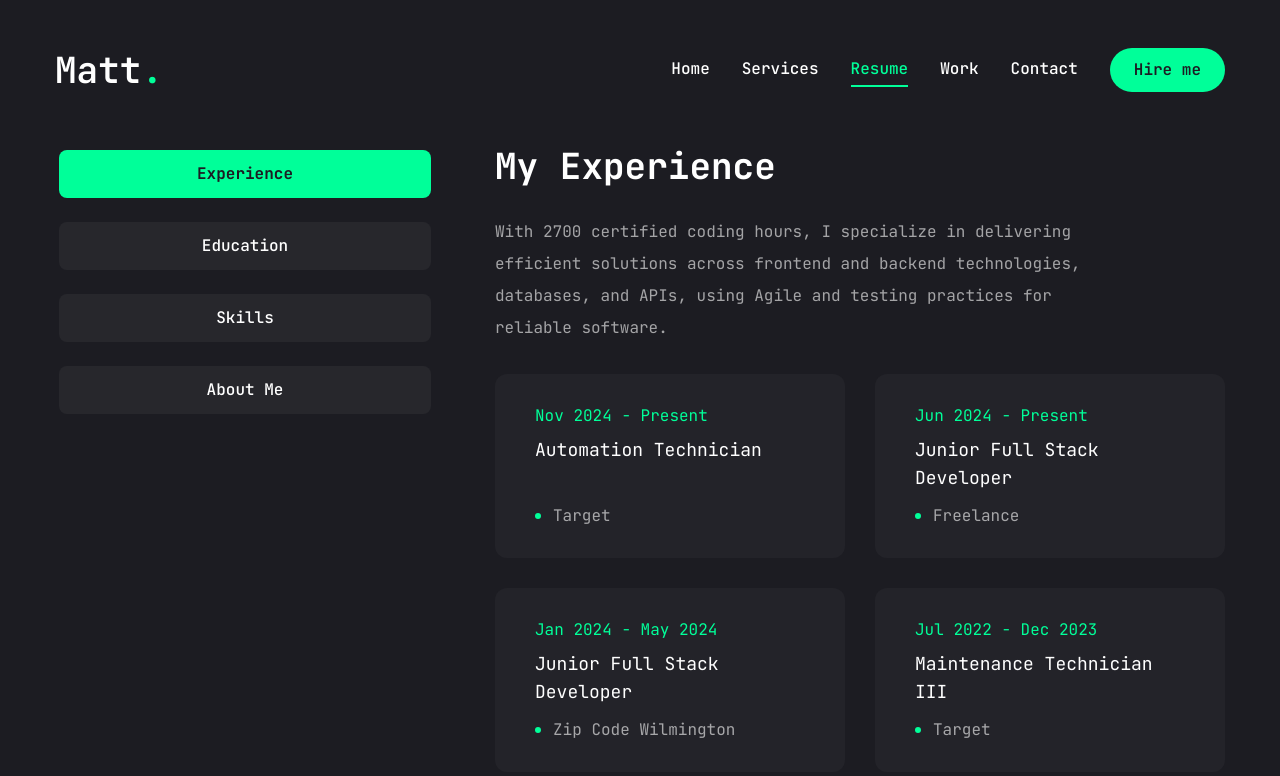
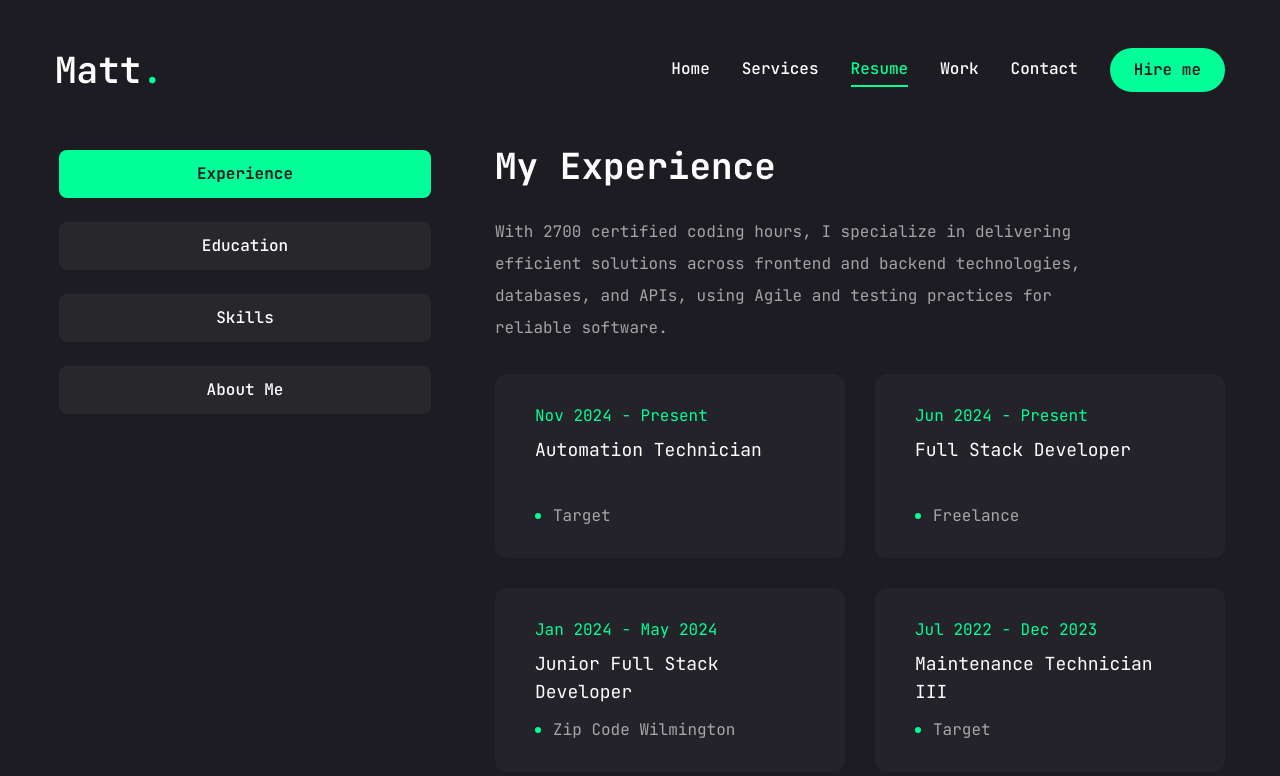
Before and after one commit to Matthew123003/Portfolio, a Next.js app: page /resume in a window 1280 px wide. Shown: the top 776 px of the page. Built offline with nearby package versions, Linux system fonts and the light colour scheme.

Commit message:
Resume.jsx

```diff
--- a/app/resume/page.jsx
+++ b/app/resume/page.jsx
@@ -61,7 +61,7 @@ const experience = {
       },
       {
         company: "Freelance",
-        position: "Junior Full Stack Developer",
+        position: "Full Stack Developer",
         duration: "Jun 2024 - Present",
       },
       {
```
